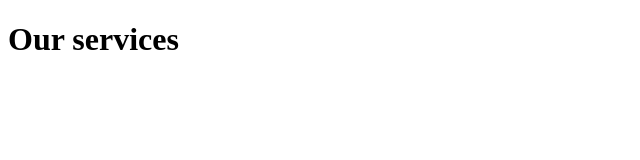
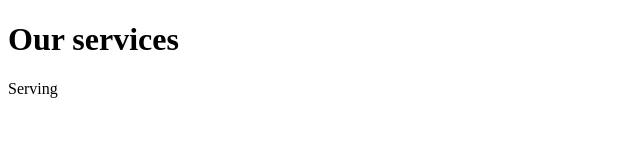
Before and after one commit to Ofallbrains/GIT-EXERCISES, a plain HTML site: page services.html in a window 1280 px wide. Shown: the full height of the page, 0-640 px from the left. Drawn offline with Linux system fonts and the light colour scheme.

Commit message:
Added a change

```diff
--- a/services.html
+++ b/services.html
@@ -7,5 +7,6 @@
 </head>
 <body>
     <h1>Our services</h1>
+    <p>Serving</p>
 </body>
 </html>
```
